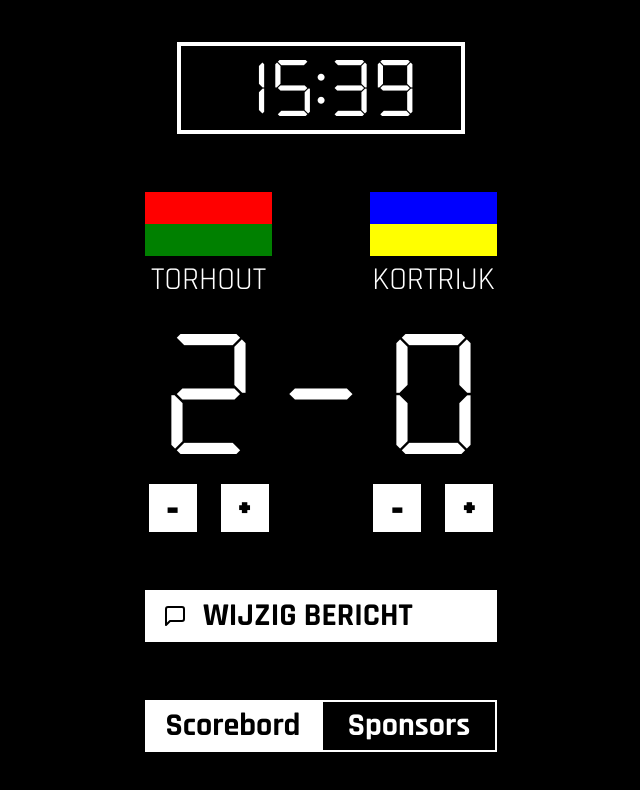
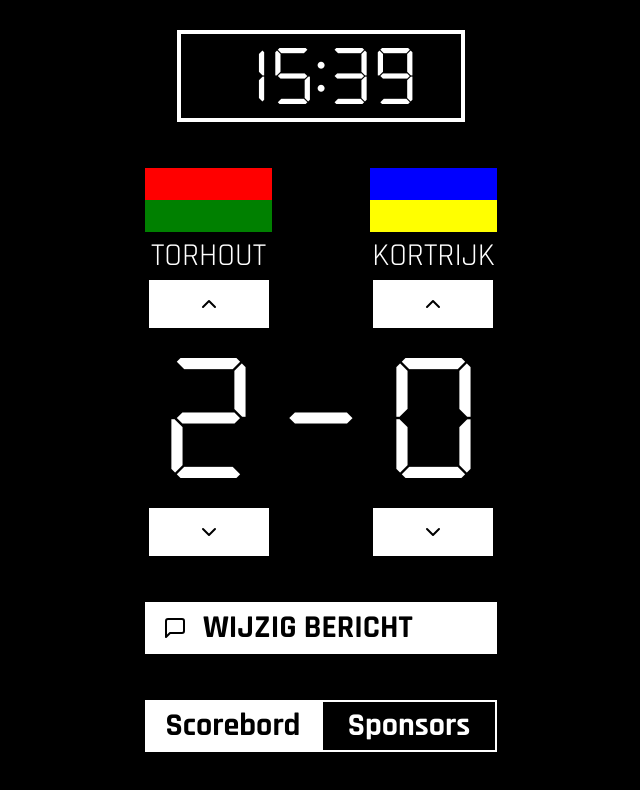
Before and after one commit to QuintenMuyllaert/DLC-Industry_Project, a React (Vite) app in the folder Frontend/: page /score in a window 1280 px wide. Shown: the top 790 px of the page, without its empty margins (319-959 px from the left). Built offline with nearby package versions, Linux system fonts and the light colour scheme.

Commit message:
💄 Digit renders as ^v instead of +- (switchable)

```diff
--- a/Frontend/src/components/Digit.tsx
+++ b/Frontend/src/components/Digit.tsx
@@ -1,9 +1,47 @@
-export const Digit = ({ name, value }: { name: string; value: number }) => {
-	return (
+import { IconButton } from "./IconButton";
+
+export const Digit = ({ value, style }: { value: number; style?: "+-" | "^v" }) => {
+	style = style || "^v";
+
+	return style == "^v" ? (
+		<div className="c-digit t-rocker">
+			<IconButton
+				color="white"
+				icon={
+					<svg
+						xmlns="http://www.w3.org/2000/svg"
+						width="24"
+						height="24"
+						viewBox="0 0 24 24"
+						fill="none"
+						strokeWidth="2"
+						strokeLinecap="round"
+						strokeLinejoin="round">
+						<polyline points="18 15 12 9 6 15"></polyline>
+					</svg>
+				}
+			/>
+			<p className="teamscore">{value}</p>
+			<IconButton
+				color="white"
+				icon={
+					<svg
+						xmlns="http://www.w3.org/2000/svg"
+						width="24"
+						height="24"
+						viewBox="0 0 24 24"
+						fill="none"
+						strokeWidth="2"
+						strokeLinecap="round"
+						strokeLinejoin="round">
+						<polyline points="6 9 12 15 18 9"></polyline>
+					</svg>
+				}
+			/>
+		</div>
+	) : (
 		<div className="c-digit">
-			<h2 className="teamname">{name}</h2>
 			<p className="teamscore">{value}</p>
-
 			<div className="controlpanel">
 				<button>-</button>
 				<button>+</button>
--- a/Frontend/src/pages/Score.tsx
+++ b/Frontend/src/pages/Score.tsx
@@ -14,9 +14,13 @@ export const Score = () => {
 				<div className="empty"></div>
 				<Flag top="blue" bottom="yellow" />
 
-				<Digit name="TORHOUT" value={2} />
+				<h2 className="teamname">{"TORHOUT"}</h2>
+				<div className="empty"></div>
+				<h2 className="teamname">{"KORTRIJK"}</h2>
+
+				<Digit value={2} style="^v" />
 				<p className="seperator">-</p>
-				<Digit name="KORTRIJK" value={0} />
+				<Digit value={0} style="^v" />
 			</div>
 
 			<IconButton
--- a/Frontend/src/style/components/digit.scss
+++ b/Frontend/src/style/components/digit.scss
@@ -2,10 +2,6 @@
 	text-align: center;
 	overflow: hidden;
 	width: 100%;
-	.teamname {
-		font-family: Rajdhani;
-		font-size: 2rem;
-	}
 
 	.teamscore {
 		font-family: DSEG7-Classic;
@@ -29,3 +25,14 @@
 		font-size: 2rem;
 	}
 }
+
+.c-digit.t-rocker {
+	display: flex;
+	flex-direction: column;
+	justify-content: center;
+	align-items: center;
+
+	> * {
+		width: min(7.5rem, 20vmin);
+	}
+}
--- a/Frontend/src/style/pages/score.scss
+++ b/Frontend/src/style/pages/score.scss
@@ -18,13 +18,25 @@
 		justify-items: center;
 	}
 
+	.teamname {
+		font-family: Rajdhani;
+		font-size: 2rem;
+	}
+
 	.seperator {
 		text-align: center;
 		justify-self: center;
 		font-family: DSEG7-Classic;
 		font-weight: 500;
 		font-size: min(7.5rem, 20vmin);
-		align-self: center;
+		align-self: start;
 		width: min-content;
 	}
+
+	.t-rocker + .seperator {
+		height: 100%;
+		text-align: center center;
+		display: grid;
+		place-items: center;
+	}
 }
```
